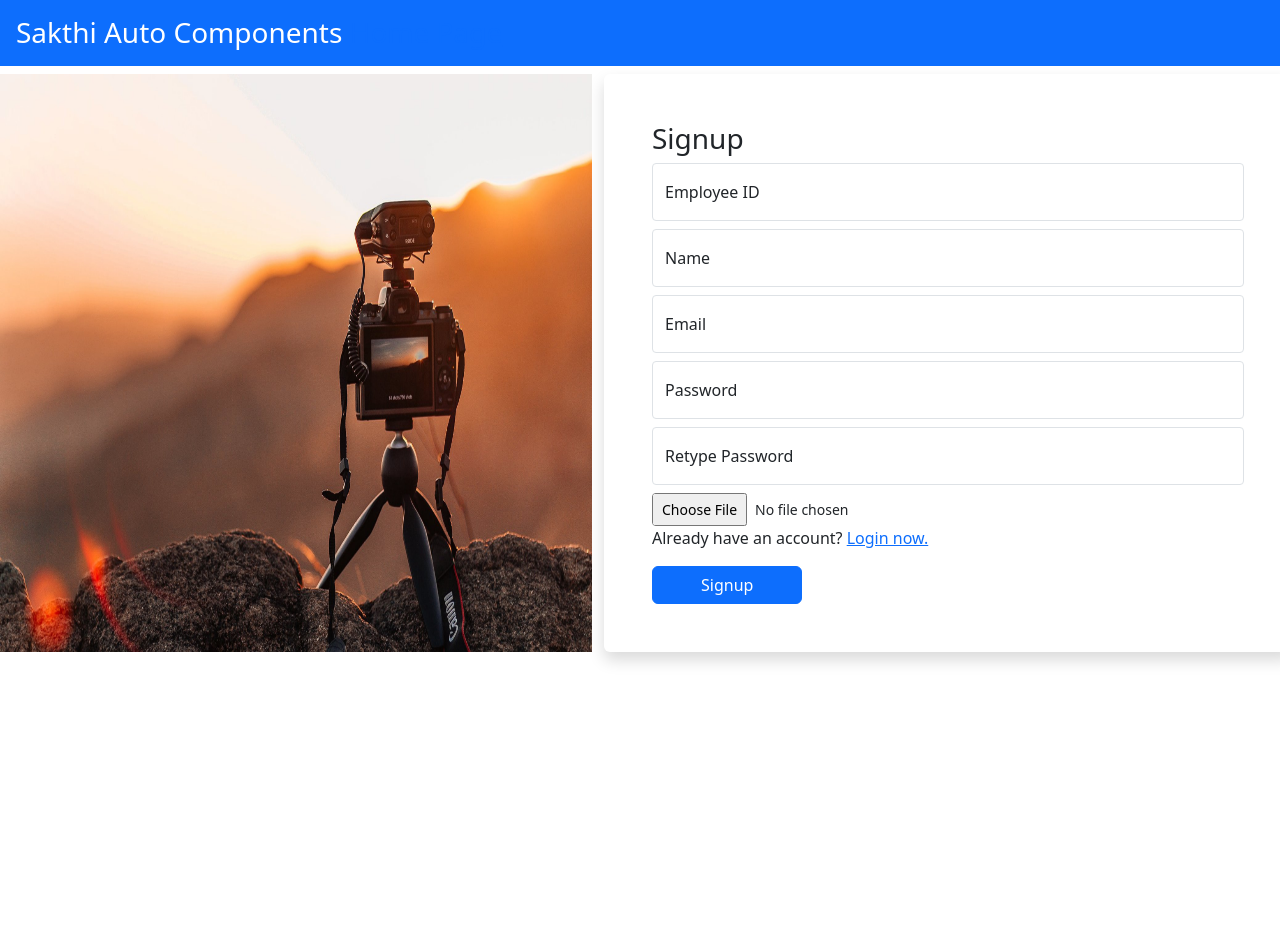
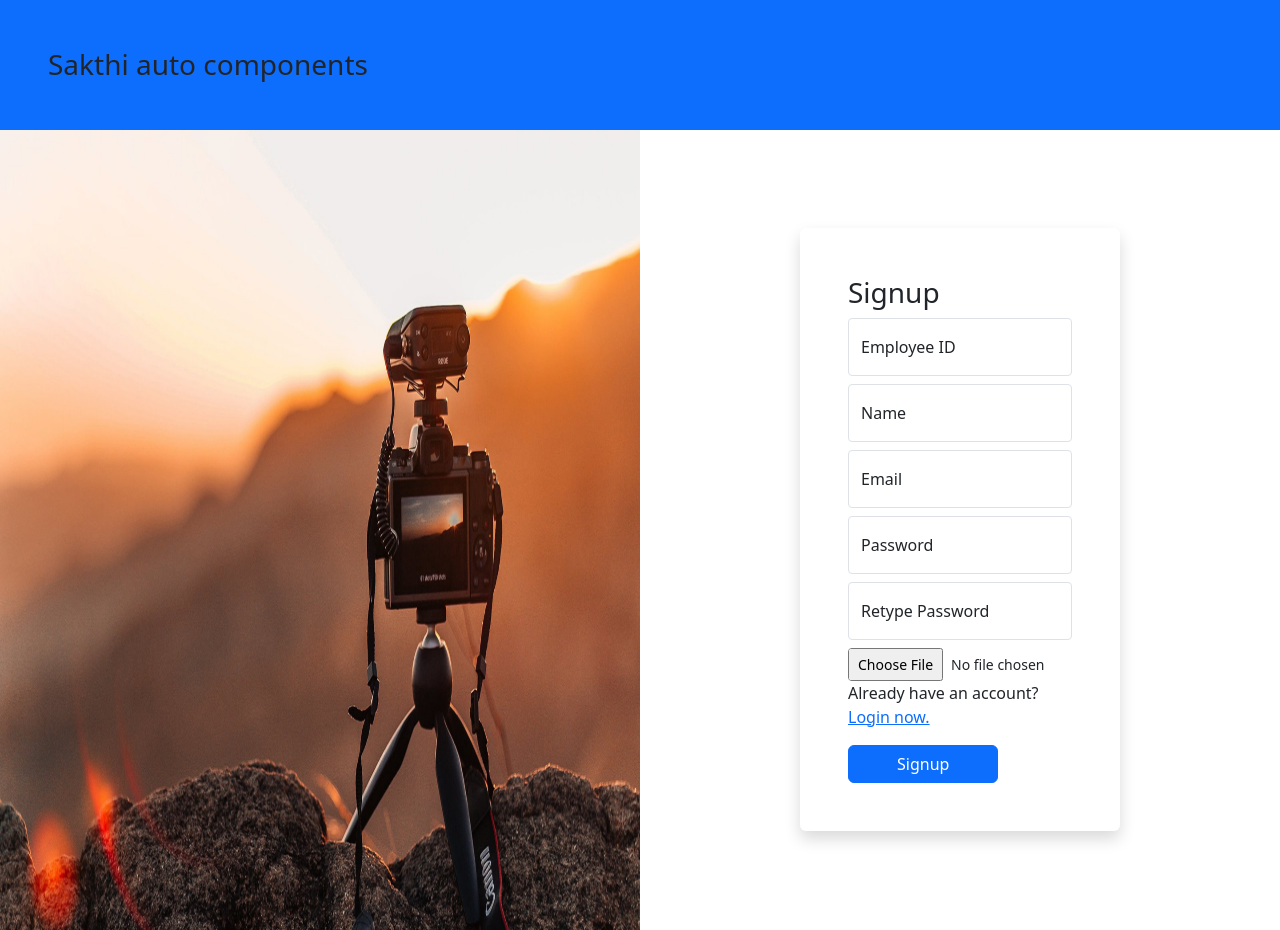
Before and after one commit to Arktosum/sac-dashboard, a website with bundled scripts: page public/signup/index.html in a window 1280 px wide. Before the commit the page ends 800 px from the top, so only its background shows below. Built offline with nearby package versions, Linux system fonts and the light colour scheme.

```diff
--- a/public/signup/index.html
+++ b/public/signup/index.html
@@ -10,15 +10,15 @@
     <script src="script.js" defer type="module"></script>
   </head>
   <body>
-    <div class="container-100 max-h-50">
-      <h3 class="p-3 bg-primary text-white">Sakthi Auto Components <a href="../home/index.html">Home Page</a></h3>
+    <div class="container-fluid min-vh-10 bg-primary p-5 sticky-top">
+      <h3 class="m-0">Sakthi auto components</h3>
     </div>
-    <div class="container-100">
-      <div class="row">
-        <div class="col">
-          <img src="./landing-image.jpg" class="w-100 h-100" alt="">
-        </div>
-        <div class="col w-50 container shadow p-5 rounded">
+    <div class="d-flex min-vh-100">
+      <div class="bg-black w-50">
+        <img src="./landing-image.jpg" class="w-100 h-100" alt="">
+      </div>
+      <div class="d-flex justify-content-center align-items-center w-50">
+        <div class="w-50 container shadow p-5 rounded">
           <h3 class="d-inline mb-2">Signup</h3>
           <form action="" id="signup-form">
             <div class="form-floating my-2">
@@ -48,5 +48,9 @@
         </div>
       </div>
     </div>
+      </div>
+
+    </div>
+
   </body>
 </html>
```
Also changed, not shown: public/home/index.html (+2 -2 lines), public/login/index.html (+8 -7 lines), 1 other file.
